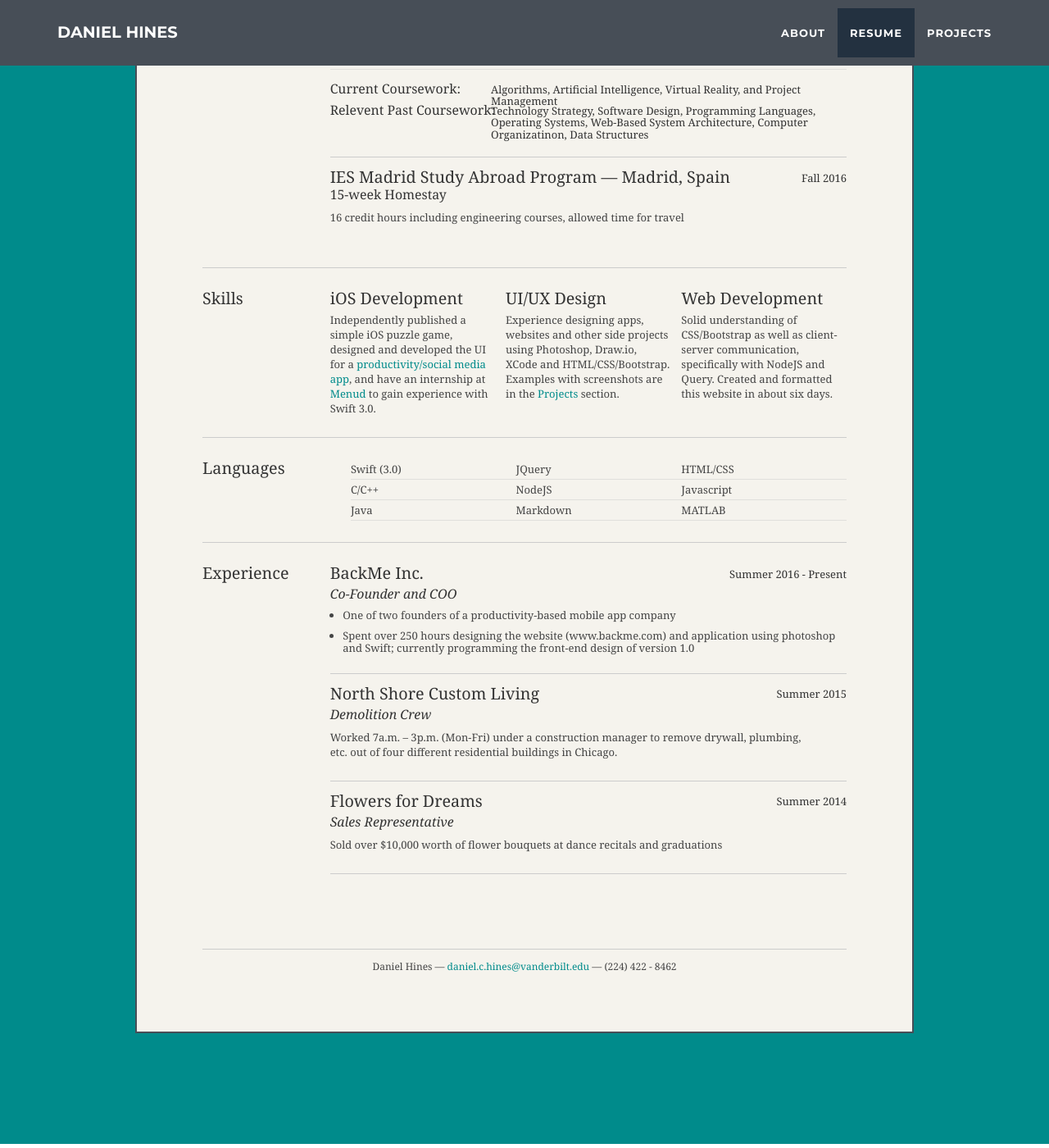
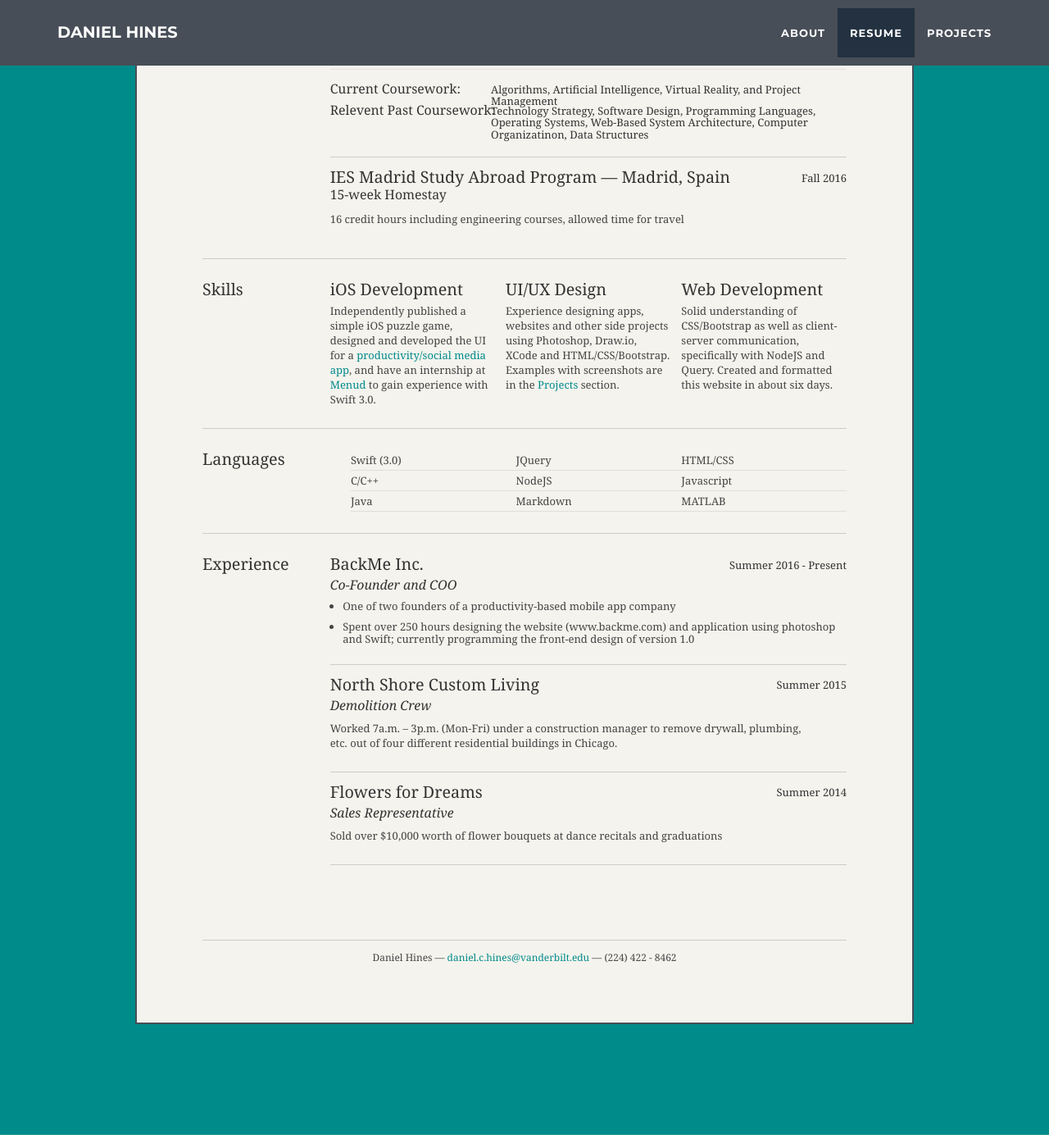
Before and after one commit to danielchines/danielchines.github.io, a Jekyll site: the page built from index.html, in a window 1280 px wide and 1400 px high, scrolled down 1919 px. Shown: the whole window at 82% size. Built offline with Jekyll 4.4.1, drawn with Linux system fonts in a browser that asks for light colours.

Commit message:
Update resume.css

```diff
--- a/_includes/css/resume.css
+++ b/_includes/css/resume.css
@@ -50,13 +50,13 @@ a#pdf:hover { background: #222; }
 #bd .education h4 { position: absolute; top: 0.35em; right: 0 }
 #bd .education { position: relative; margin-bottom: 1em; padding-bottom: 1em; border-bottom: 1px solid #ccc; }
 #bd li.education { margin: 0 0 10px 1.2em; line-height: 15px; padding: 0; list-style-type: disc; border-bottom: none; }
-#bd .education.last { border-bottom: none; margin-bottom: 2em; padding-bottom: 0px; }
+#bd .education.last { border-bottom: none; margin-bottom: 1em; padding-bottom: 0px; }
 .education ul { margin-top: 0.75em; }
 .coursework { position: relative; margin-bottom: 1em; padding-bottom: 1em; margin-top: 1em; }
 .education .coursework h3 { width: 222px; float: left; font-weight: bold; }
 #bd .education .coursework h4 { position: absolute; width: 434px; top: 2px; }
 .coursework .last { padding-bottom: 4em; }
-p.education-p { margin-top: 10px; font-size: 100%; line-height: 18px; }
+p.education-p { margin-top: 12px; font-size: 100%; line-height: 18px; }
 
 /* //-- Experience/Jobs -- */
 #bd .job { position: relative; margin-bottom: 1em; padding-bottom: 1em; border-bottom: 1px solid #ccc; }
```
